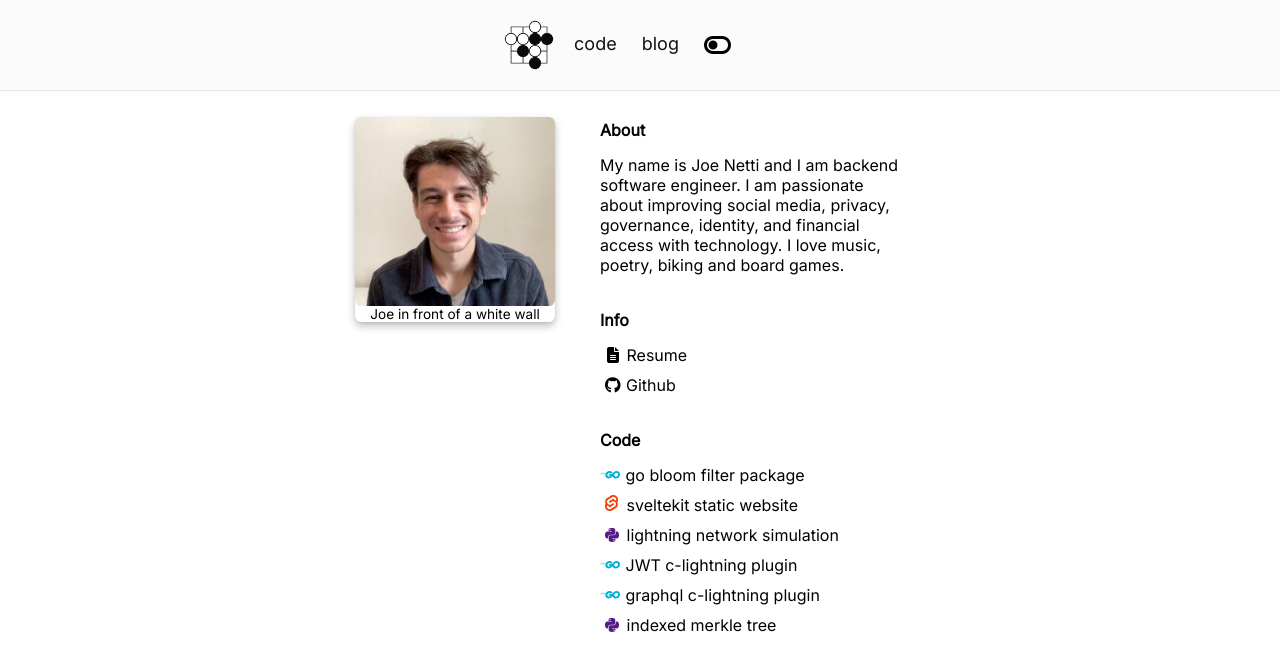
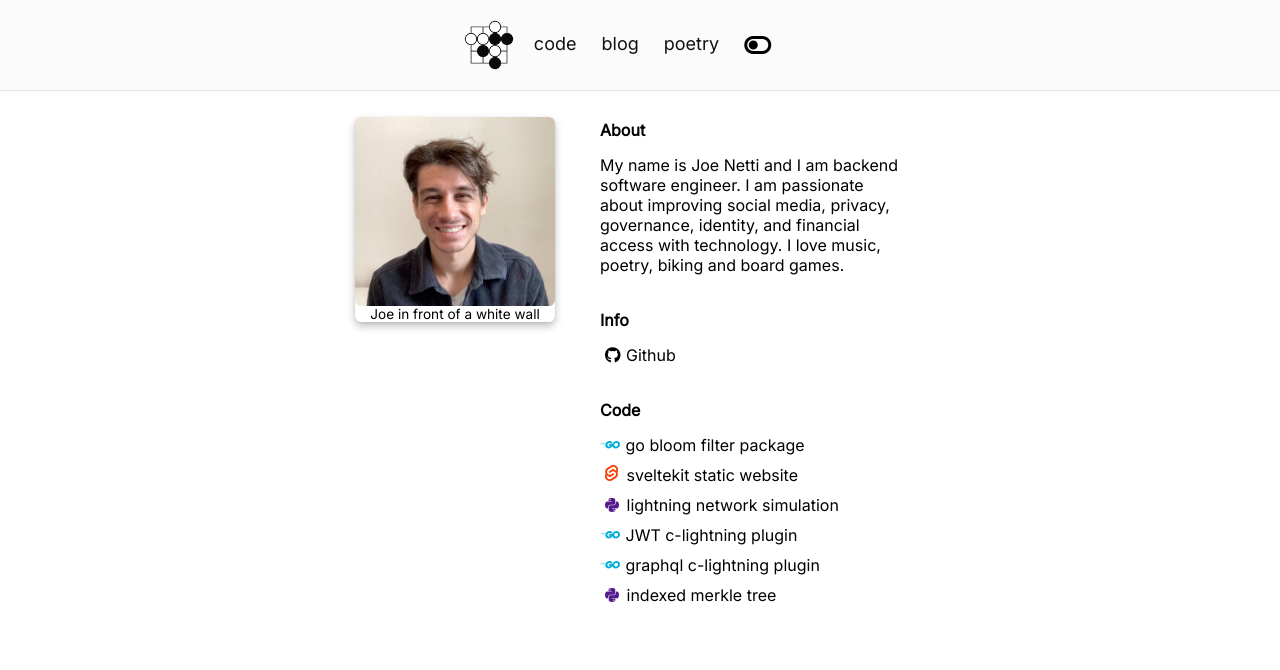
Before and after one commit to nettijoe96/nettijoe96.github.io, a SvelteKit app: page / in a window 1280 px wide. Shown: the top 670 px of the page. Built offline with nearby package versions, Linux system fonts and the light colour scheme.

Commit message:
feat: temporarily remove resume

```diff
--- a/src/routes/+page.svelte
+++ b/src/routes/+page.svelte
@@ -94,14 +94,15 @@
                     <li class="item">
                         <h1>Info</h1>
                     </li>
-                    <li class="item">
+                    <!--commenting for Preface because I'm linking here-->
+                    <!-- <li class="item">
                         <a href="/resume">
                             <span>
                                 <i class="fa-solid fa-file-lines"></i>
                                 Resume
                             </span>
                         </a>
-                    </li>
+                    </li> -->
                     <li class="item">
                         <a href="https://github.com/nettijoe96">
                             <span>
--- a/src/routes/Menu.svelte
+++ b/src/routes/Menu.svelte
@@ -55,6 +55,11 @@
                 <l1 class="menu-item">
                     <a href="{base}/blog">
                         <span>blog</span>
+                    </a>
+                </l1>
+                <l1 class="menu-item">
+                    <a href="{base}/poetry">
+                        <span>poetry</span>
                     </a>
                 </l1>
                 {#if isMobile}
```
